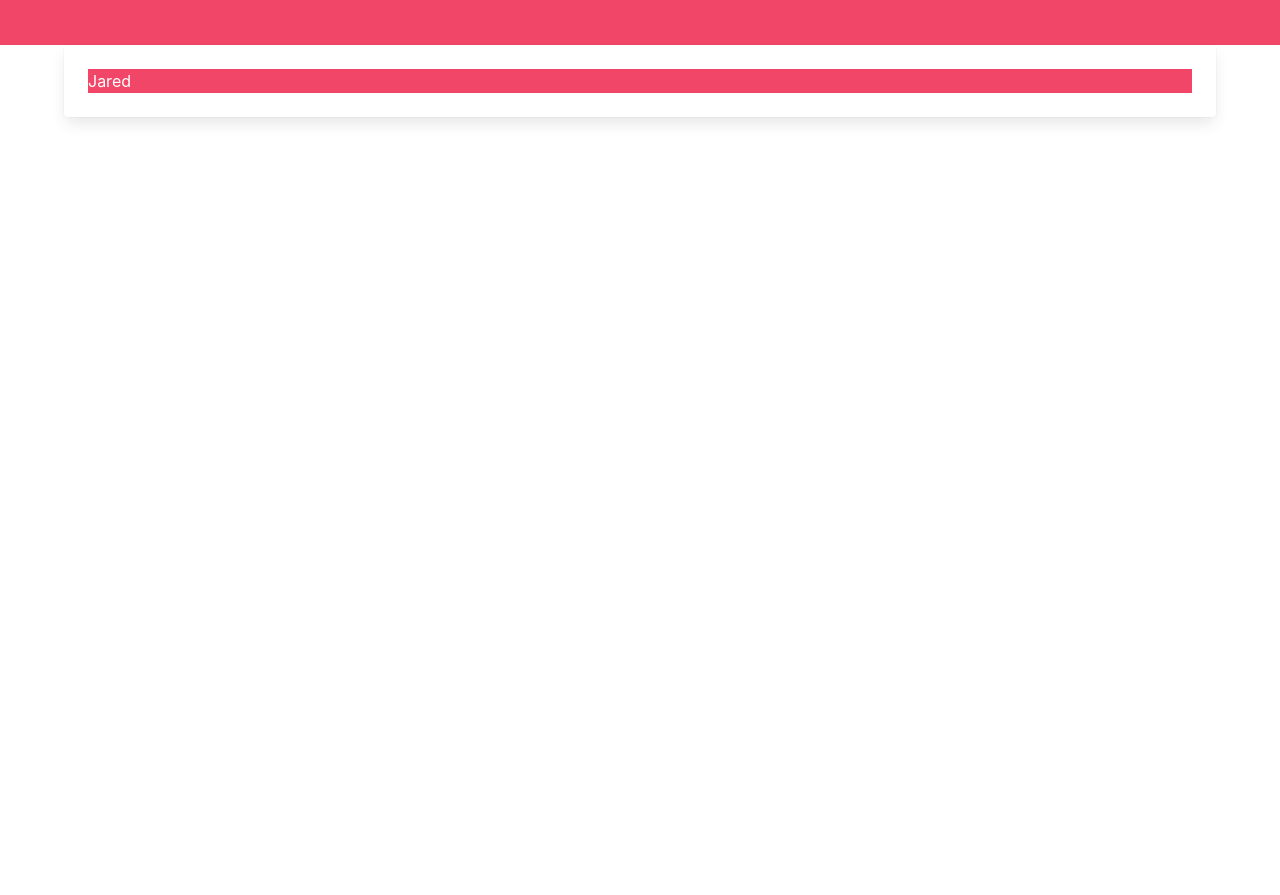
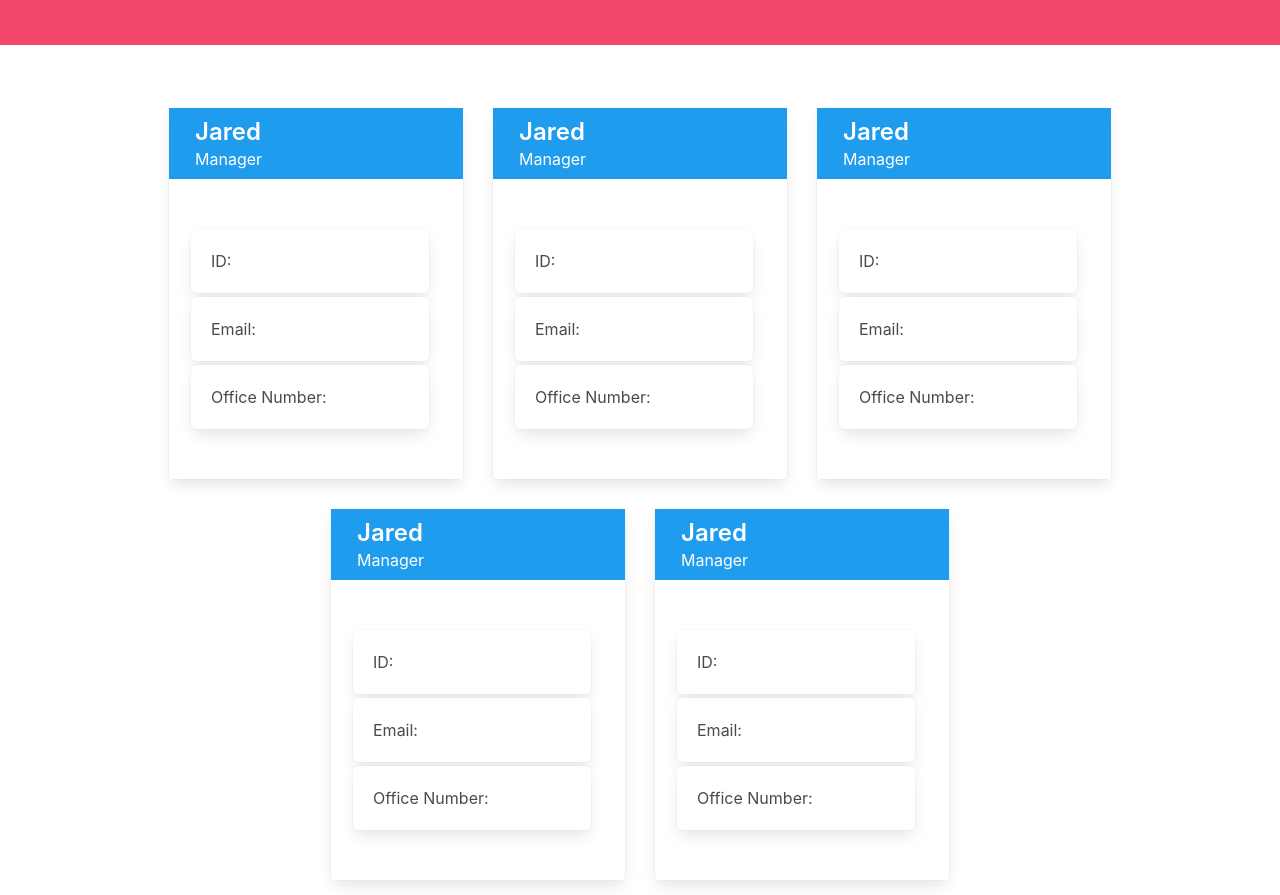
Before and after one commit to midth002/team-profile-generator, a website: page index.html in a window 1280 px wide. Shown: the part 87-982 px from the top of the page. Before the commit the page ends 800 px from the top, so only its background shows below. Drawn offline with nearby package versions, Linux system fonts and the light colour scheme.

Commit message:
Created an index.html template to work on and see the structure of the my team page.

```diff
--- a/generatehtml.js
+++ b/generatehtml.js
@@ -0,0 +1 @@
+const generateHTML =
--- a/index.html
+++ b/index.html
@@ -4,6 +4,7 @@
     <meta charset="UTF-8">
     <meta http-equiv="X-UA-Compatible" content="IE=edge">
     <link rel="stylesheet" href="https://cdn.jsdelivr.net/npm/bulma@0.9.3/css/bulma-rtl.min.css">
+    <link rel="stylesheet" href="./styles.css">
     <meta name="viewport" content="width=device-width, initial-scale=1.0">
     <title>Team Profile</title>
 </head>
@@ -15,15 +16,132 @@
     </p>
   </div>
 </section>
-<section class="container">
-<div class="card">
-    <div class="card-content">
-      <div class="content">
-        <div class="hero is-danger">Jared</div>
+<!-- First Card -->
+<section class="container mt-100 is-flex flex-wrap is-two-thirds is-justify-content-center">
+    <div class="columns pt-10  is-multiline is-justify-content-center">
+    <div class="card p-0  m-15 column is-one-quarter">
+        <div class="card-content p-0">
+          <div class="media m-10 is-link">
+            <div class="media-left">
+            </div>
+            <div class="media-content ">
+              <p class="title is-4 ">Jared</p>
+              <p class="subtitle is-6">Manager</p>
+            </div>
+          </div>
+
+          <div class="content list p-auto">
+            <ul>
+                <li class="box ml-3 mb-0 p-10">ID: </li>
+                <li class="box ml-3 mb-0 p-10">Email: </li>
+                <li class="box ml-3 mb-0 p-10">Office Number: </li>
+            </ul>
+          </div>
+        </div>
+
+    </div>
+
+<!-- Second Card -->
+
+    <div class="card p-0 column is-one-quarter">
+        <div class="card-content p-0">
+          <div class="media m-10 is-link">
+            <div class="media-left">
+            </div>
+            <div class="media-content ">
+              <p class="title is-4 ">Jared</p>
+              <p class="subtitle is-6">Manager</p>
+            </div>
+          </div>
+
+          <div class="content list p-auto">
+            <ul>
+                <li class="box ml-3 mb-0 p-10">ID: </li>
+                <li class="box ml-3 mb-0 p-10">Email: </li>
+                <li class="box ml-3 mb-0 p-10">Office Number: </li>
+            </ul>
+          </div>
+        </div>
       </div>
+
+
+<!-- Third Card -->
+
+
+    <div class="card p-0 column is-one-quarter">
+        <div class="card-content p-0">
+          <div class="media m-10 is-link">
+            <div class="media-left">
+            </div>
+            <div class="media-content ">
+              <p class="title is-4 ">Jared</p>
+              <p class="subtitle is-6">Manager</p>
+            </div>
+          </div>
+
+          <div class="content list p-auto">
+            <ul>
+                <li class="box ml-3 mb-0 p-10">ID: </li>
+                <li class="box ml-3 mb-0 p-10">Email: </li>
+                <li class="box ml-3 mb-0 p-10">Office Number: </li>
+            </ul>
+          </div>
+        </div>
+
     </div>
-  </div>
+
+<!-- Fourth Card -->
+
+
+    <div class="card p-0 column is-one-quarter">
+        <div class="card-content p-0">
+          <div class="media m-10 is-link">
+            <div class="media-left">
+            </div>
+            <div class="media-content ">
+              <p class="title is-4 ">Jared</p>
+              <p class="subtitle is-6">Manager</p>
+            </div>
+          </div>
+
+          <div class="content list p-auto">
+            <ul>
+                <li class="box ml-3 mb-0 p-10">ID: </li>
+                <li class="box ml-3 mb-0 p-10">Email: </li>
+                <li class="box ml-3 mb-0 p-10">Office Number: </li>
+            </ul>
+          </div>
+        </div>
+
+    </div>
+
+<!-- Fifth Card -->
+
+
+    <div class="card p-0 column is-one-quarter">
+        <div class="card-content p-0">
+          <div class="media m-10 is-link">
+            <div class="media-left">
+            </div>
+            <div class="media-content ">
+              <p class="title is-4 ">Jared</p>
+              <p class="subtitle is-6">Manager</p>
+            </div>
+          </div>
+
+          <div class="content list p-auto">
+            <ul>
+                <li class="box ml-3 mb-0 p-10">ID: </li>
+                <li class="box ml-3 mb-0 p-10">Email: </li>
+                <li class="box ml-3 mb-0 p-10">Office Number: </li>
+            </ul>
+          </div>
+        </div>
+
+    </div>
+</div>
 </section>
+
 
 
 </body>
--- /dev/null
+++ b/styles.css
@@ -0,0 +1,22 @@
+.media {
+    background-color: hsl(204, 86%, 53%);
+    padding: 10px;
+
+}
+
+.media p {
+    color: white;
+}
+
+
+.container {
+    margin-top: 60px;
+}
+
+.list {
+    padding: 10px 2px 50px 10px
+}
+
+.card {
+    margin: 15px;
+}
```
Also changed, not shown: library/team.js (+6 -3 lines).
